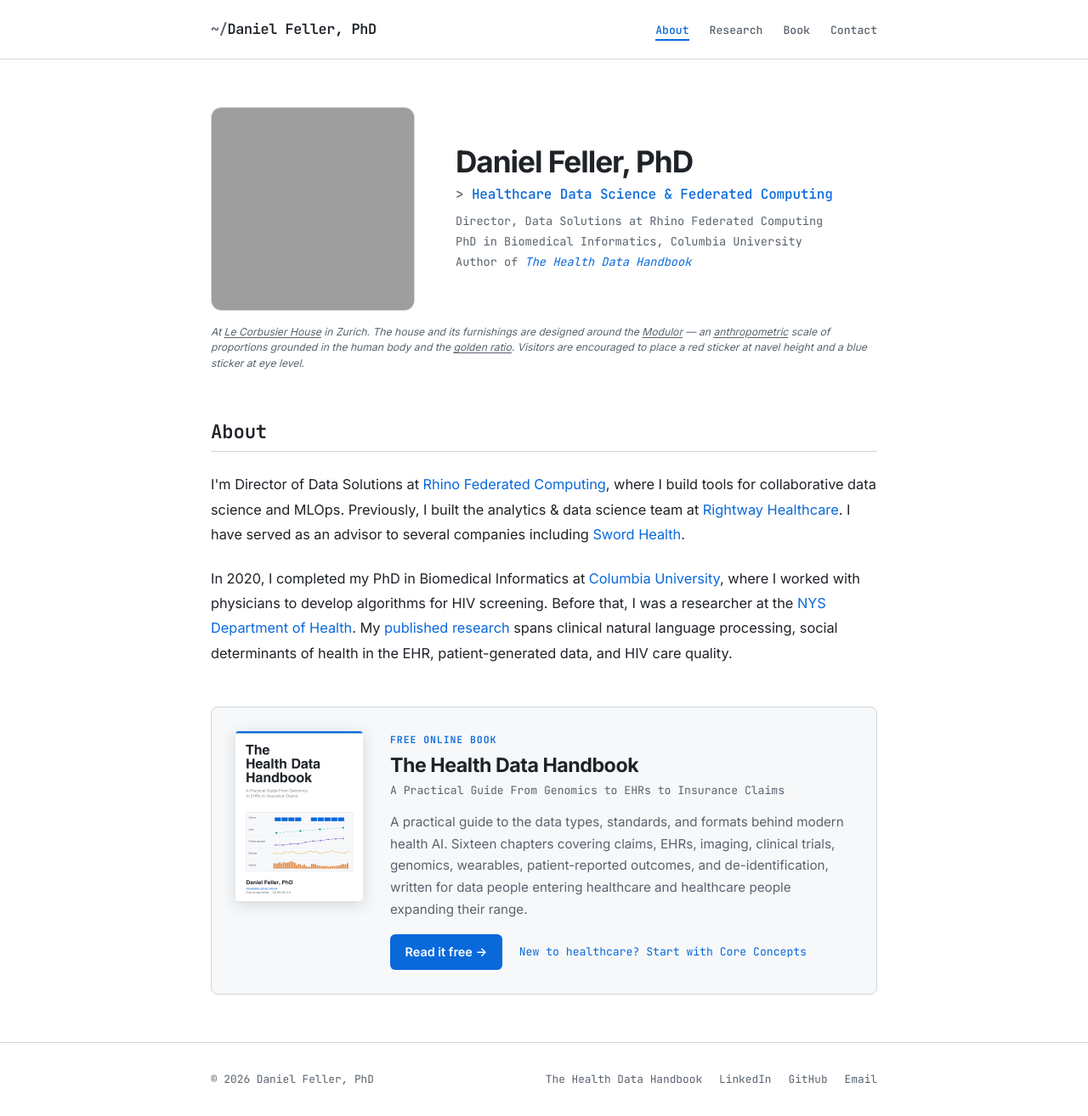
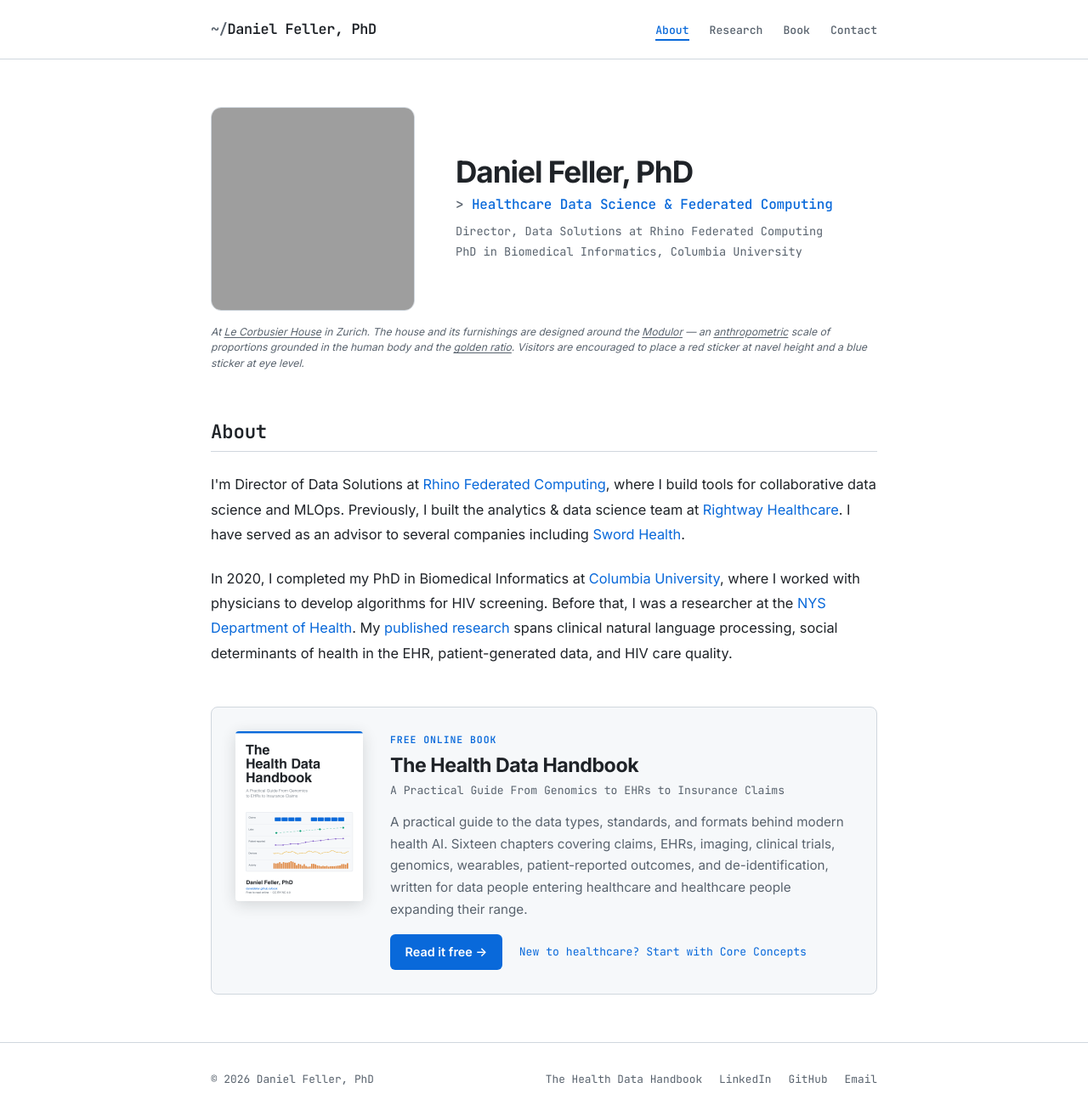
Before and after one commit to danieljfeller/danieljfeller.github.io, a Jekyll site: the page built from index.md, in a window 1280 px wide and 1314 px high. Shown: the whole window at 85% size. Built offline with Jekyll 4.4.1, drawn with Linux system fonts in a browser that asks for light colours; grey boxes are pictures that could not be loaded.

Commit message:
Remove book line from About tagline

```diff
--- a/index.md
+++ b/index.md
@@ -9,7 +9,7 @@ description: "Daniel Feller, PhD: Director, Data Solutions at Rhino Federated Co
   <div class="hero-text">
     <h1>Daniel Feller, PhD</h1>
     <h2>Healthcare Data Science &amp; Federated Computing</h2>
-    <p class="tagline">Director, Data Solutions at Rhino Federated Computing<br>PhD in Biomedical Informatics, Columbia University<br>Author of <a href="{{ '/book/' | relative_url }}"><em>{{ site.data.book.title }}</em></a></p>
+    <p class="tagline">Director, Data Solutions at Rhino Federated Computing<br>PhD in Biomedical Informatics, Columbia University</p>
   </div>
 </div>
 <p class="hero-caption">At <a href="https://en.wikipedia.org/wiki/Le_Corbusier_House_(Zurich)" target="_blank" rel="noopener">Le Corbusier House</a> in Zurich. The house and its furnishings are designed around the <a href="https://en.wikipedia.org/wiki/Modulor" target="_blank" rel="noopener">Modulor</a> &mdash; an <a href="https://en.wikipedia.org/wiki/Anthropometry" target="_blank" rel="noopener">anthropometric</a> scale of proportions grounded in the human body and the <a href="https://en.wikipedia.org/wiki/Golden_ratio" target="_blank" rel="noopener">golden ratio</a>. Visitors are encouraged to place a red sticker at navel height and a blue sticker at eye level.</p>
```
